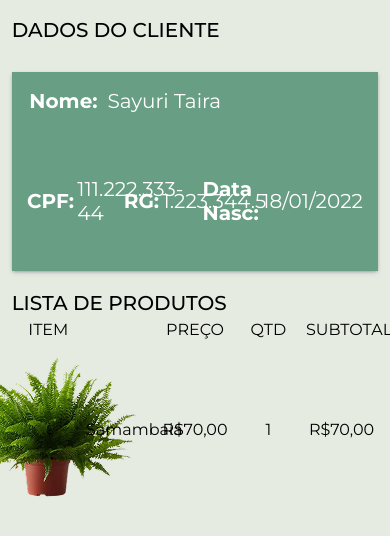
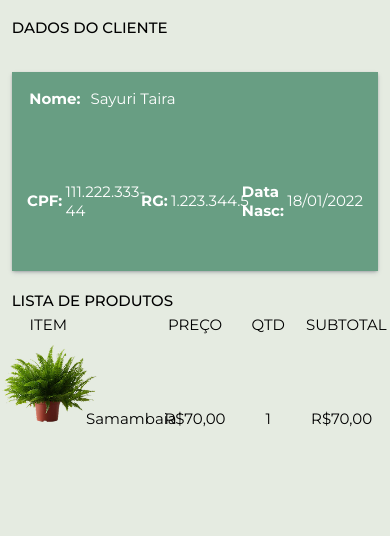
Before and after one commit to yagop-dev/plantify-php-javascript, a PHP site: page /pages/cart.html in a window 390 px wide. Shown: the part 59-595 px from the top of the page. Run offline with PHP 8.4, Linux system fonts and the light colour scheme; some web fonts are replaced.

Commit message:
Add files via upload

```diff
--- a/assets/css/cart.css
+++ b/assets/css/cart.css
@@ -165,7 +165,6 @@ body{
 .client-cpf{
     height: 100%;
     width: 33%;
-    font-size: 20px;
     display: flex;
     flex-direction: row;
     align-items: center;
@@ -175,7 +174,6 @@ body{
 .client-rg{
     height: 100%;
     width: 33%;
-    font-size: 20px;
     display: flex;
     flex-direction: row;
     align-items: center;
@@ -185,7 +183,6 @@ body{
 .client-birth{
     height: 100%;
     width: 33%;
-    font-size: 20px;
     display: flex;
     flex-direction: row;
     align-items: center;
@@ -237,30 +234,15 @@ body{
 }
 
 #product-img {
-    max-height: 100%;
+    max-height: 100px;
     width: auto;
     object-fit: contain;
 }
 
-@media (max-width: 1400px) {
-    .product-table {
-        width: 60%;
-    }
-}
-@media (max-width: 1200px) {
-    .product-table {
-        width: 70%;
-    }
-}
 
-@media (max-width: 1000px) {
+@media (max-width: 1100px) {
     .product-table {
         width: 80%;
-    }
-}
-@media (max-width: 900px) {
-    .product-table {
-        width: 90%;
     }
 }
 
@@ -269,8 +251,26 @@ body{
         display: block;
     }
 
-    .client-data, .product-table, .main-container {
+    .client-data, .main-container {
         width: 100%;
         gap: 10%;
     }
 }
+@media (max-width: 600px){
+    #product-img {
+    height: 100px;
+    width: auto;
+    }
+    .product-table{
+        width: 100%;
+    }
+}
+@media (max-width: 550px) {
+    main {
+        display: block;
+    }
+
+    .client-data, .product-table, .data-text, .main-container,.product-text {
+        font-size: 15px;
+    }
+}
```
